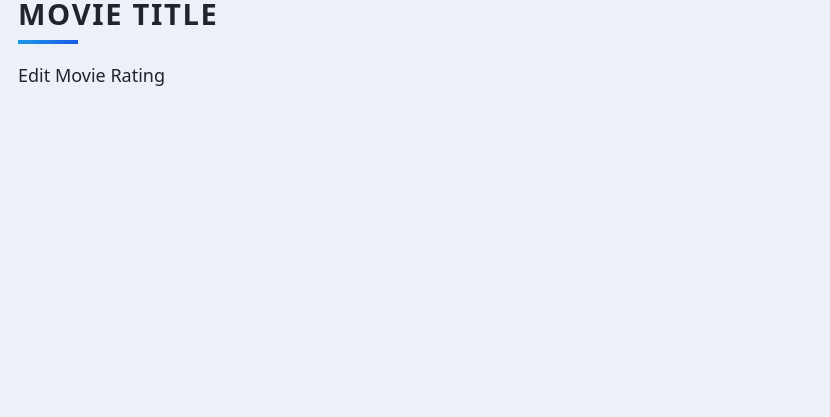
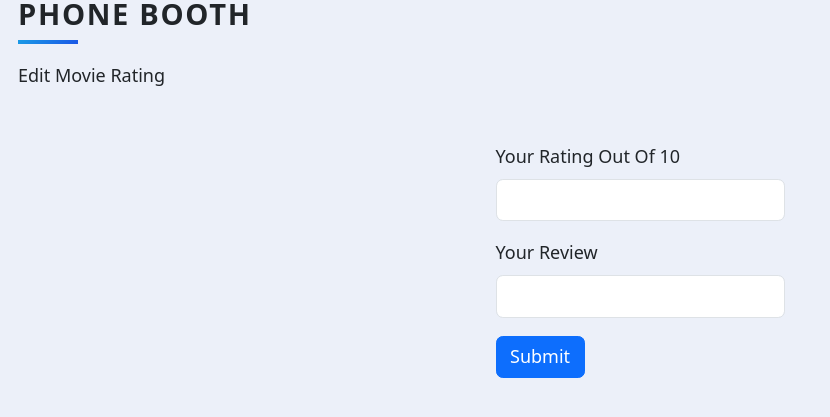
Before and after one commit to anandachanta19/100DaysOfCode, a Flask app: template Top 10 Movies Website/templates/edit.html in a window 1280 px wide. Shown: the top 417 px of the page, without its empty margins (0-830 px from the left). Run offline with Flask 3, Linux system fonts and the light colour scheme; the template is opened without the code that fills it: values that come from a table or form of the project are taken from there, others are empty; some libraries are stand-ins or nearby versions.

Commit message:
Implemented Update Movie

```diff
--- a/Top 10 Movies Website/main.py
+++ b/Top 10 Movies Website/main.py
@@ -39,11 +39,30 @@ with app.app_context():
     db.create_all()
 
 
+# Edit Form
+class EditForm(FlaskForm):
+    rating = StringField(label="Your Rating Out Of 10", validators=[DataRequired()])
+    review = StringField(label="Your Review", validators=[DataRequired()])
+    submit = SubmitField(label="Submit")
+
+
 @app.route("/")
 def home():
     movies = db.session.execute(db.select(Movie)).scalars()
     return render_template("index.html", movies=movies)
 
 
+@app.route("/edit/<movie_id>", methods=["GET", "POST"])
+def edit(movie_id):
+    form = EditForm()
+    movie_to_be_update = db.get_or_404(Movie, movie_id)
+    if form.validate_on_submit():
+        movie_to_be_update.rating = form.rating.data
+        movie_to_be_update.review = form.review.data
+        db.session.commit()
+        return redirect(url_for("home"))
+    return render_template("edit.html", movie=movie_to_be_update, form=form)
+
+
 if __name__ == '__main__':
     app.run(debug=True)
--- a/Top 10 Movies Website/templates/edit.html
+++ b/Top 10 Movies Website/templates/edit.html
@@ -1,10 +1,11 @@
 {% extends 'base.html' %}
-
+{% from 'bootstrap5/form.html' import render_form %}
 {% block title %}Edit Movies{% endblock %}
 
 {% block content %}
 <div class="content">
-  <h1 class="heading">Movie Title</h1>
+  <h1 class="heading">{{ movie.title }}</h1>
     <p class="description">Edit Movie Rating</p>
+    {{ render_form(form, novalidate=True) }}
   </div>
 {% endblock %}
--- a/Top 10 Movies Website/templates/index.html
+++ b/Top 10 Movies Website/templates/index.html
@@ -15,7 +15,7 @@
           <div>
         <div class="title">{{ movie.title }}<span class="release_date">({{ movie.year }})</span></div>
             <div class="rating">
-                <label>{{ movie.year }}</label>
+                <label>{{ movie.rating }}</label>
               <i class="fas fa-star star"></i>
             </div>
               <p class="review">"{{ movie.review }}"</p>
@@ -23,8 +23,8 @@
                 {{ movie.description }}
             </p>
 
-            <a href="#" class="button">Update</a>
-            <a href="#" class="button delete-button">Delete</a>
+            <a href="{{ url_for('edit', movie_id=movie.id) }}" class="button">Update</a>
+            <a href="{{ url_for('delete', movie_id=movie.id) }}" class="button delete-button">Delete</a>
 
           </div>
         </div>
```
Also changed, not shown: Top 10 Movies Website/instance/my-top-10-movies.db.
